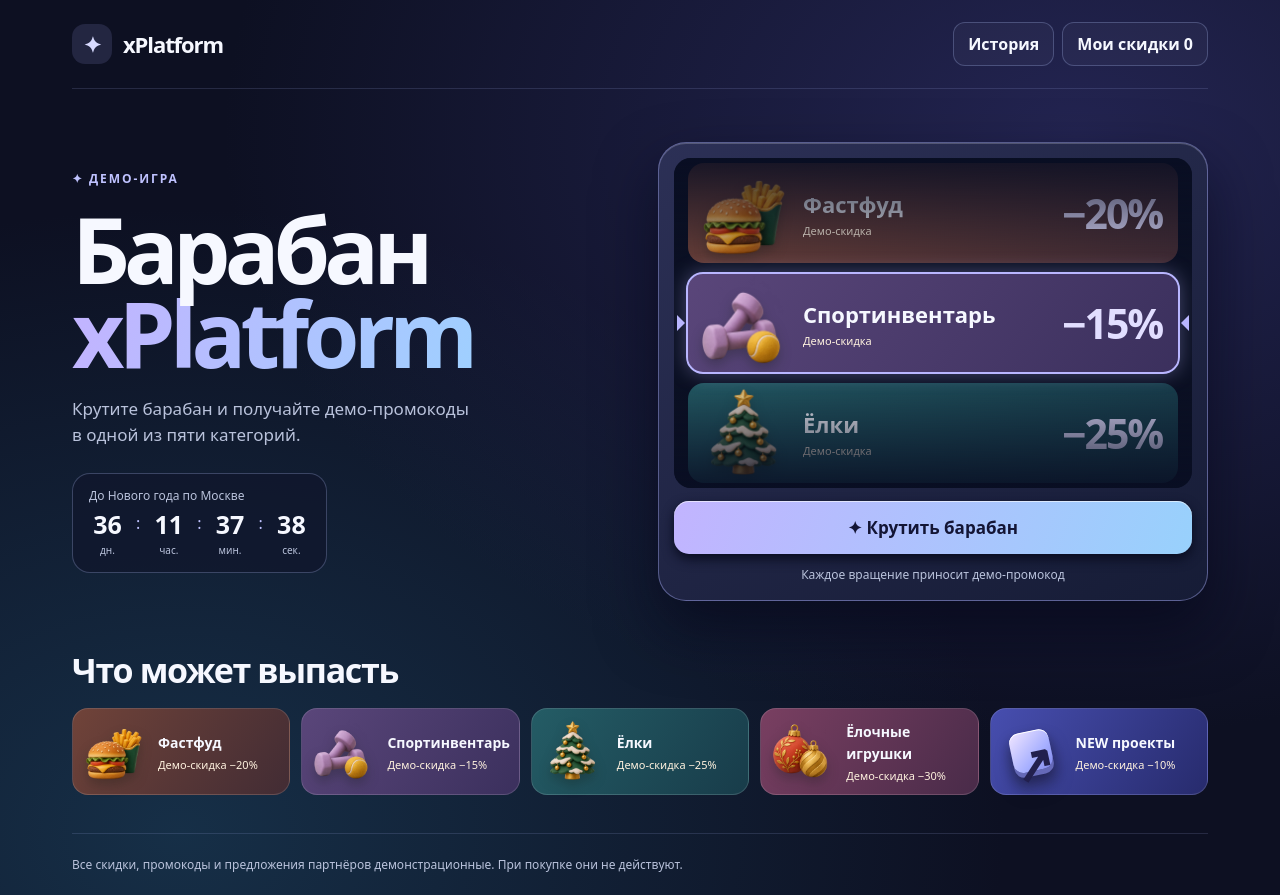
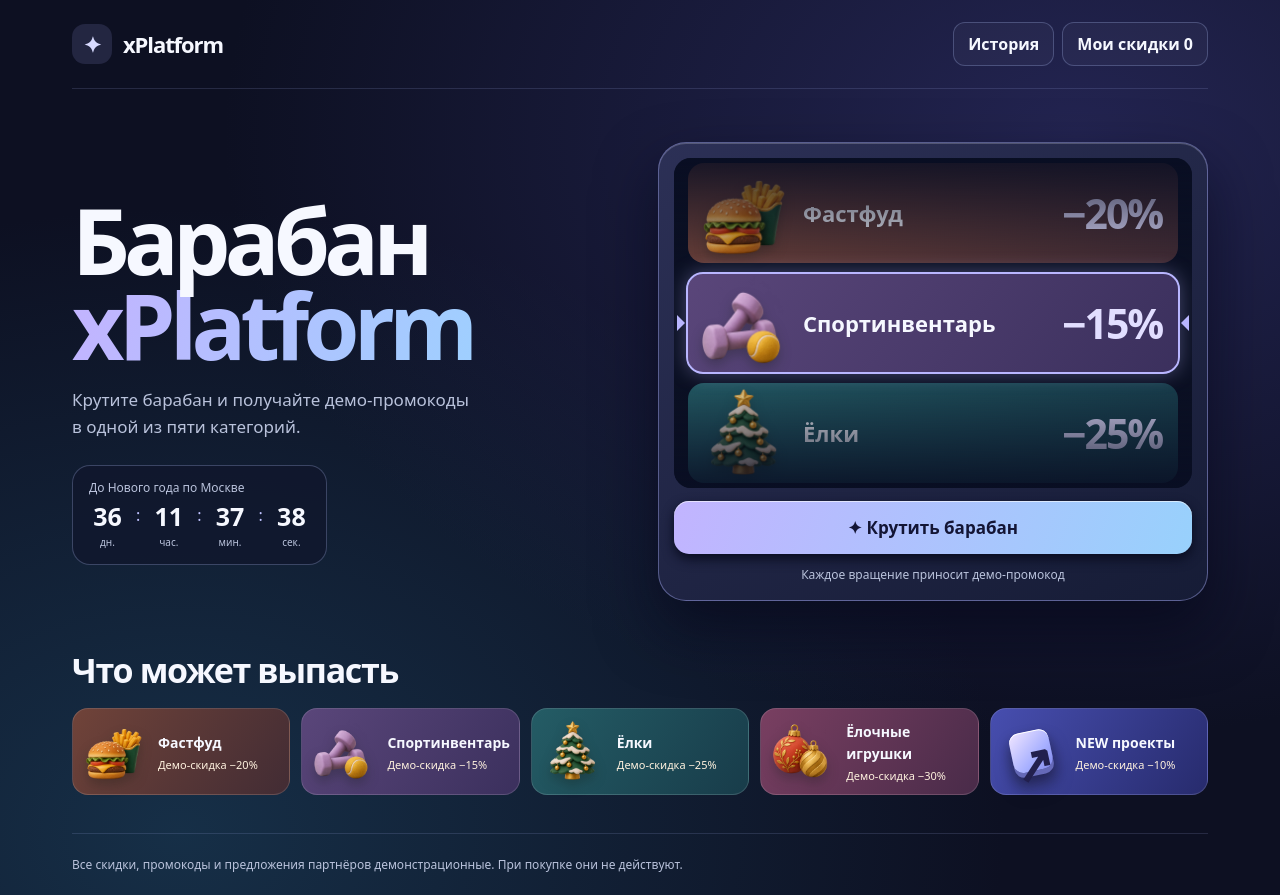
Before and after one commit to botsmartpro/discount-drum, a plain HTML site: page index.html in a window 1280 px wide. Drawn offline with Linux system fonts and the light colour scheme.

Commit message:
Update xPlatform preview and simplify reel labels

```diff
--- a/index.html
+++ b/index.html
@@ -10,7 +10,7 @@
 <meta property="og:url" content="https://botsmartpro.github.io/discount-drum/">
 <meta property="og:title" content="xPlatform — барабан скидок">
 <meta property="og:description" content="Крутите барабан и получайте демо-промокоды в пяти категориях, включая NEW проекты.">
-<meta property="og:image" content="https://botsmartpro.github.io/discount-drum/xplatform-preview.jpg">
+<meta property="og:image" content="https://botsmartpro.github.io/discount-drum/xplatform-cover.jpg">
 <meta property="og:image:type" content="image/jpeg">
 <meta property="og:image:width" content="1200">
 <meta property="og:image:height" content="627">
@@ -132,7 +132,6 @@ dialog::backdrop{background:#07091bd4}
 <main class="shell">
 <section class="hero" aria-labelledby="heading">
 <div>
-<div class="kicker">✦ Демо-игра</div>
 <h1 id="heading">Барабан <em>xPlatform</em></h1>
 <p class="lead">Крутите барабан и получайте демо-промокоды в одной из пяти категорий.</p>
 <div class="timer"><p>До Нового года по Москве</p><div class="clock" id="clock" role="timer"></div></div>
@@ -189,7 +188,7 @@ function refreshCount() {
 }
 
 function card(prize) {
-  return '<div class="row"><div class="card '+prize.id+'"><span class="art '+prize.id+'"></span><span><strong>'+prize.name+'</strong><small>Демо-скидка</small></span><b>−'+prize.discount+'%</b></div></div>';
+  return '<div class="row"><div class="card '+prize.id+'"><span class="art '+prize.id+'"></span><span><strong>'+prize.name+'</strong></span><b>−'+prize.discount+'%</b></div></div>';
 }
 
 track.innerHTML = Array.from({length:9}, () => prizes.map(card).join('')).join('');
```
Also changed, not shown: xplatform-cover.jpg (added), xplatform-preview.jpg (deleted).
